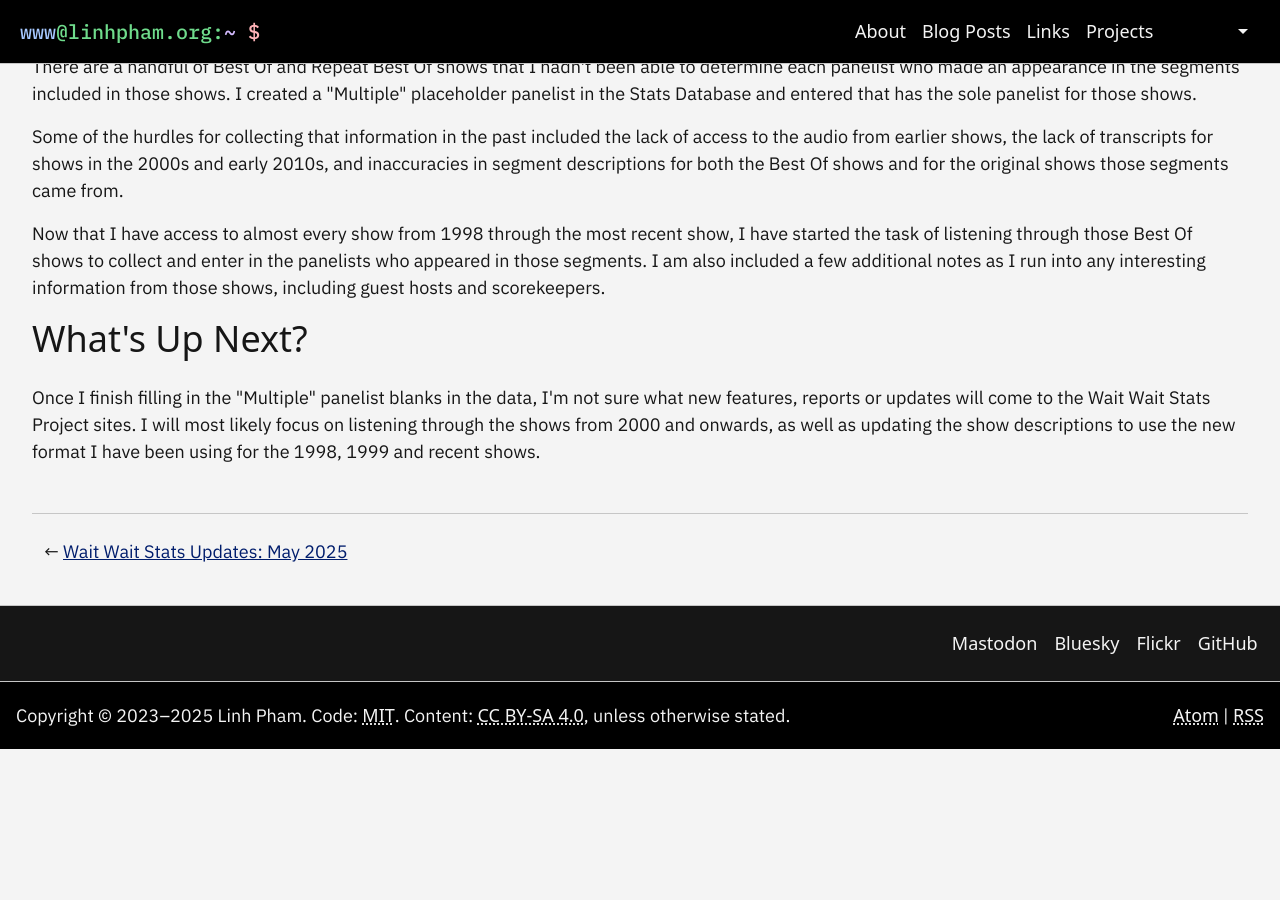
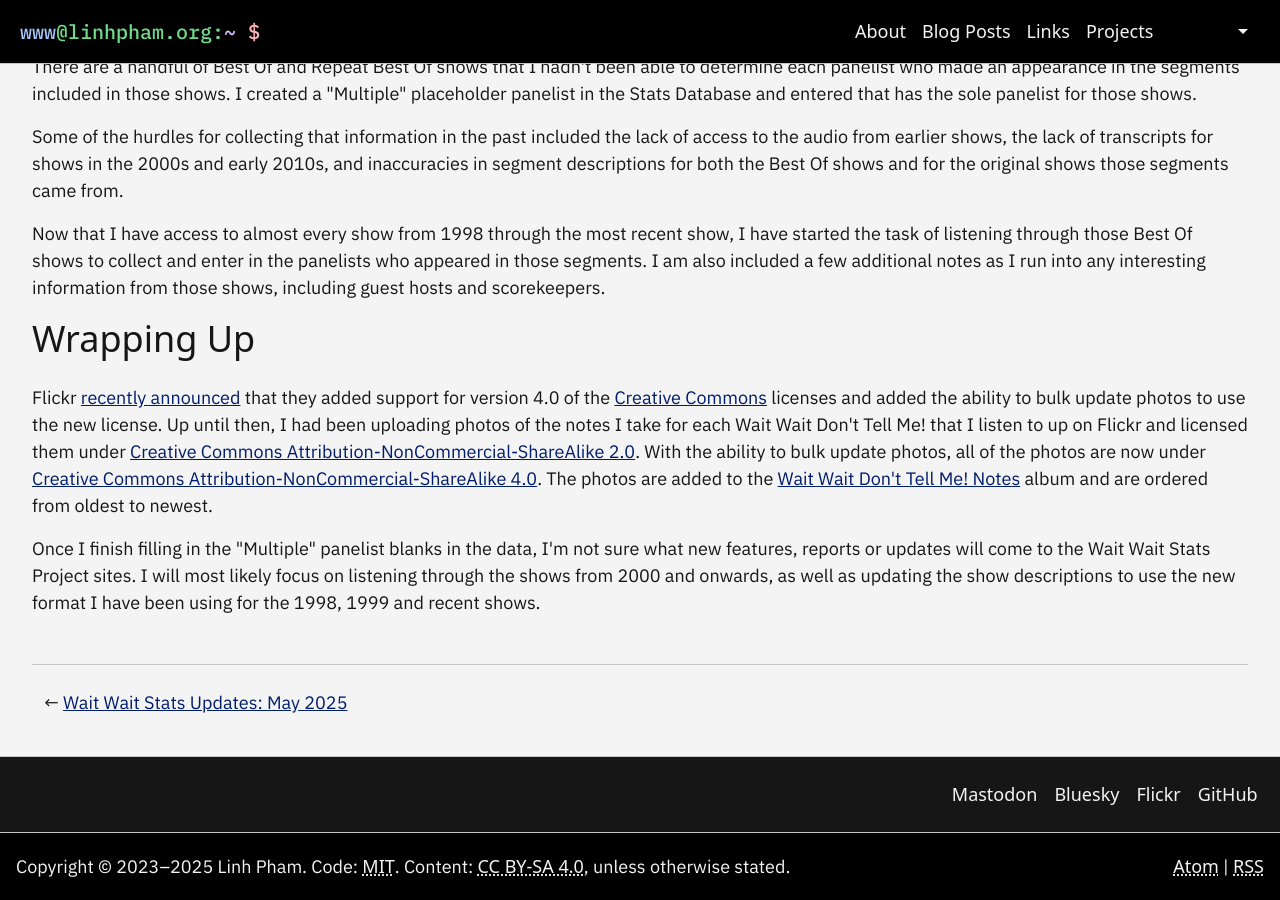
Before and after one commit to questionlp/linhpham.org_jekyll, a Jekyll site: the page built from _posts/2025-07-01-wait-wait-stats-update-july-2025.md, in a window 1280 px wide and 900 px high, scrolled down 2235 px. Built offline with Jekyll 4.4.1, drawn with Linux system fonts in a browser that asks for light colours; some web fonts are replaced; before the commit the page ends 2984 px from its top, so only the background shows below that; some of the changed text lies outside the part shown.

Commit message:
Updated new blog post

```diff
--- a/_posts/2025-07-01-wait-wait-stats-update-july-2025.md
+++ b/_posts/2025-07-01-wait-wait-stats-update-july-2025.md
@@ -63,6 +63,8 @@ Some of the hurdles for collecting that information in the past included the lac
 
 Now that I have access to almost every show from 1998 through the most recent show, I have started the task of listening through those Best Of shows to collect and enter in the panelists who appeared in those segments. I am also included a few additional notes as I run into any interesting information from those shows, including guest hosts and scorekeepers.
 
-## What's Up Next?
+## Wrapping Up
+
+Flickr [recently announced](https://blog.flickr.net/en/2025/06/18/creative-commons-4-0-has-arrived-on-flickr/) that they added support for version 4.0 of the [Creative Commons](https://creativecommons.org/) licenses and added the ability to bulk update photos to use the new license. Up until then, I had been uploading photos of the notes I take for each Wait Wait Don't Tell Me! that I listen to up on Flickr and licensed them under [Creative Commons Attribution-NonCommercial-ShareAlike 2.0](https://creativecommons.org/licenses/by-nc-sa/2.0/). With the ability to bulk update photos, all of the photos are now under [Creative Commons Attribution-NonCommercial-ShareAlike 4.0](https://creativecommons.org/licenses/by-nc-sa/4.0/). The photos are added to the [Wait Wait Don't Tell Me! Notes](https://www.flickr.com/photos/questionlp/albums/72157718939162790/) album and are ordered from oldest to newest.
 
 Once I finish filling in the "Multiple" panelist blanks in the data, I'm not sure what new features, reports or updates will come to the Wait Wait Stats Project sites. I will most likely focus on listening through the shows from 2000 and onwards, as well as updating the show descriptions to use the new format I have been using for the 1998, 1999 and recent shows.
```
Also changed, not shown: other parts of _posts/2025-07-01-wait-wait-stats-update-july-2025.md (+1 -1 lines).
